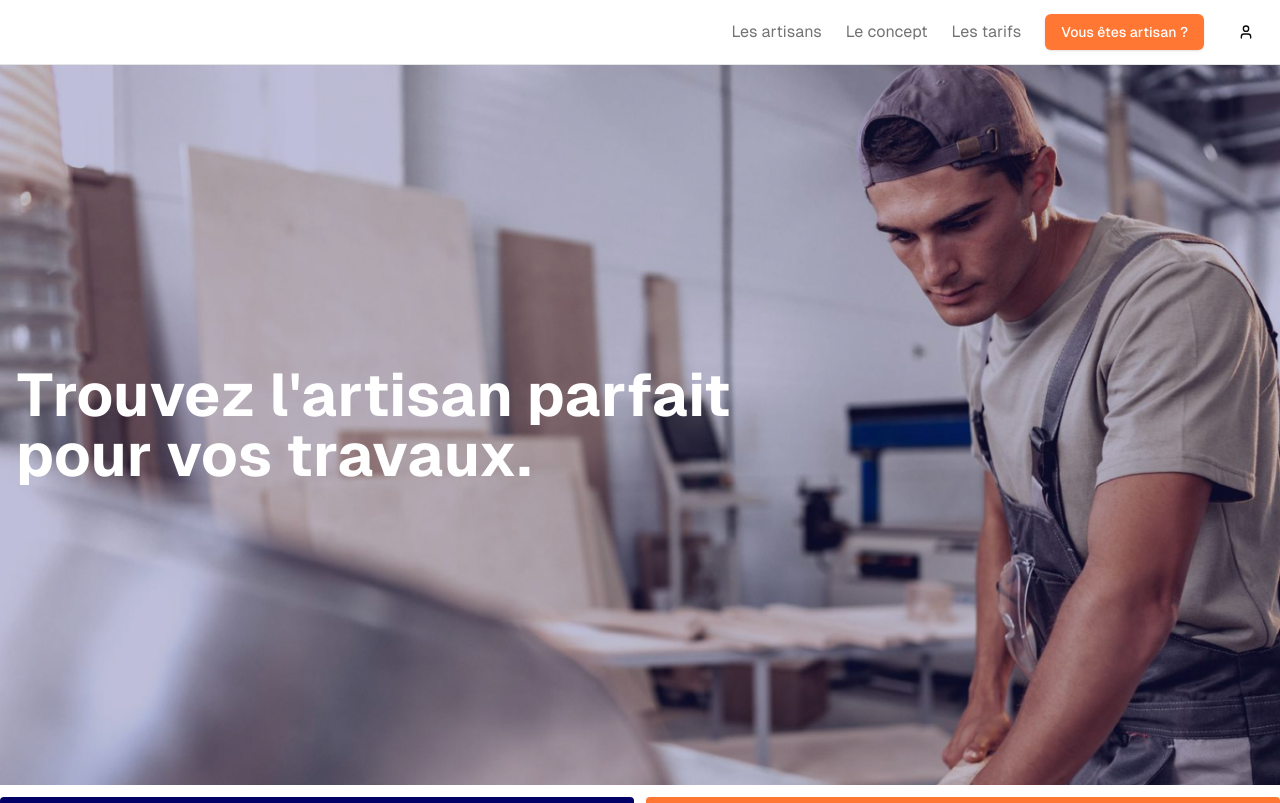
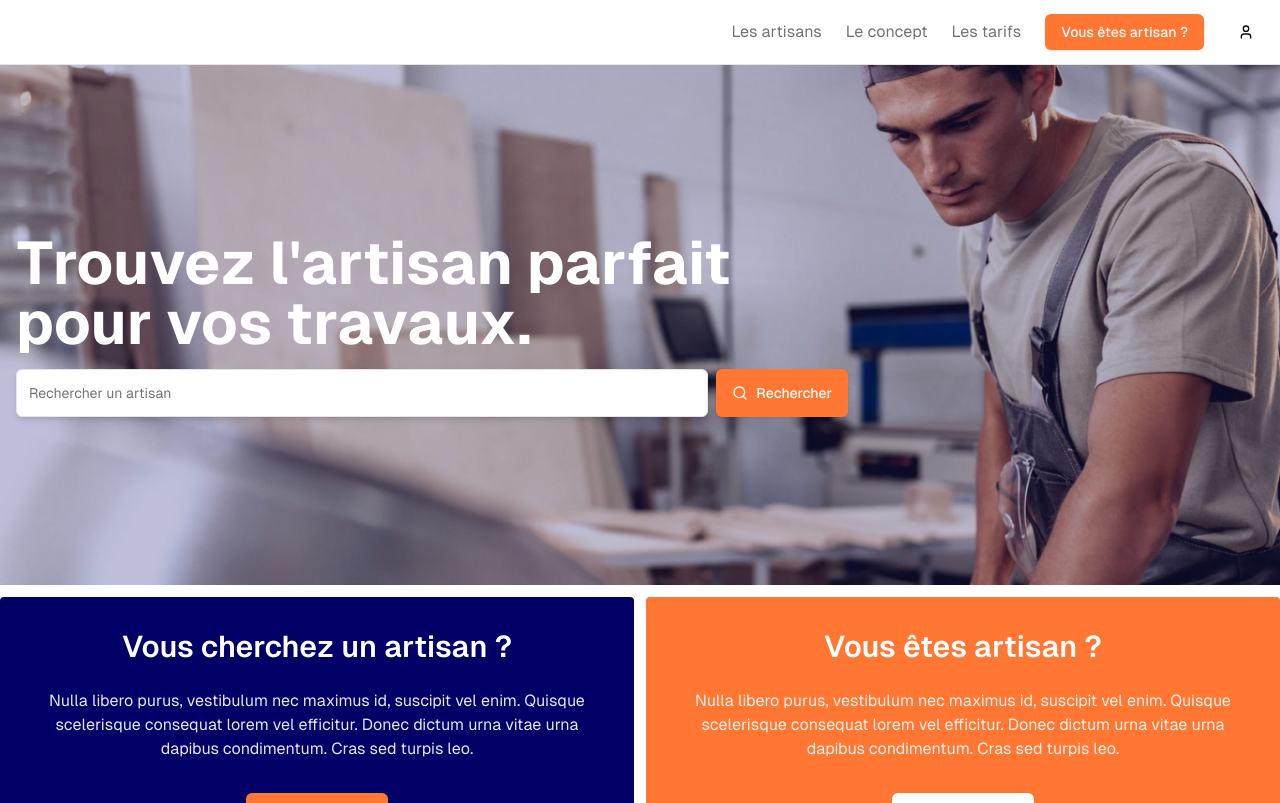
Before and after one commit to Artilibre/artilibre-web, a Next.js app: page /home in a window 1280 px wide. Shown: the top 803 px of the page. Built offline with nearby package versions, Linux system fonts and the light colour scheme.

Commit message:
Make search component

```diff
--- a/app/globals.css
+++ b/app/globals.css
@@ -27,7 +27,7 @@ body {
     --destructive-foreground: 0 0% 98%;
     --border: 0 0% 89.8%;
     --input: 0 0% 89.8%;
-    --ring: 0 0% 3.9%;
+    --ring: 20 100% 60%;
     --chart-1: 12 76% 61%;
     --chart-2: 173 58% 39%;
     --chart-3: 197 37% 24%;
--- a/app/home/page.tsx
+++ b/app/home/page.tsx
@@ -1,7 +1,10 @@
 import { Twochoices } from "@/components/home/two-choices";
 import { Footer } from "@/components/layout/footer";
 import { NavBar } from "@/components/layout/nav-bar";
+import { Button } from "@/components/ui/button";
+import { Input } from "@/components/ui/input";
 import { Separator } from "@/components/ui/separator";
+import { SearchIcon } from "lucide-react";
 import Image from "next/image";
 
 const HomePage = async () => {
@@ -9,11 +12,20 @@ const HomePage = async () => {
     <div>
       <NavBar />
       <div className="relative">
-        <Image src="/bg-craftman.jpg" alt="Craftman" width="1366" height="768" objectFit="cover" />
+        <div className="relative h-[35vh] w-full md:h-[50vh] lg:h-[65vh]">
+          <Image src="/bg-craftman.jpg" alt="Craftman" layout="fill" objectFit="cover" />
+        </div>
         <div className="absolute inset-0 flex items-center justify-center">
           <div className="container grid grid-cols-3 px-4 text-white">
             <div className="col-span-2">
-              <span className="text-6xl font-bold">Trouvez l'artisan parfait pour vos travaux.</span>
+              <span className="text-2xl font-bold md:text-4xl lg:text-6xl">Trouvez l'artisan parfait pour vos travaux.</span>
+              <div className="mt-4 flex h-10 space-x-2 md:h-12">
+                <Input placeholder="Rechercher un artisan" className="w-full" />
+                <Button className="h-full">
+                  <SearchIcon className="h-4 w-4" />
+                  <span className="hidden md:inline">Rechercher</span>
+                </Button>
+              </div>
             </div>
           </div>
         </div>
--- a/components/ui/input.tsx
+++ b/components/ui/input.tsx
@@ -1,22 +1,20 @@
-import * as React from "react"
+import * as React from "react";
 
-import { cn } from "@/lib/utils"
+import { cn } from "@/lib/utils";
 
-const Input = React.forwardRef<HTMLInputElement, React.ComponentProps<"input">>(
-  ({ className, type, ...props }, ref) => {
+const Input = React.forwardRef<HTMLInputElement, React.ComponentProps<"input">>(({ className, type, ...props }, ref) => {
   return (
     <input
       type={type}
       className={cn(
-          "flex h-9 w-full rounded-md border border-input bg-transparent px-3 py-1 text-base shadow-sm transition-colors file:border-0 file:bg-transparent file:text-sm file:font-medium file:text-foreground placeholder:text-muted-foreground focus-visible:outline-none focus-visible:ring-1 focus-visible:ring-ring disabled:cursor-not-allowed disabled:opacity-50 md:text-sm",
+        "flex h-10 w-full rounded-md border border-input bg-white px-3 py-1 text-base text-black shadow-md transition-colors file:border-0 file:bg-transparent file:text-sm file:font-medium file:text-foreground placeholder:text-muted-foreground focus-visible:outline-none focus-visible:ring-2 focus-visible:ring-ring disabled:cursor-not-allowed disabled:opacity-50 md:h-12 md:text-sm",
         className
       )}
       ref={ref}
       {...props}
     />
-    )
-  }
-)
-Input.displayName = "Input"
+  );
+});
+Input.displayName = "Input";
 
-export { Input }
+export { Input };
```
Lines whose indentation alone changed are shown as unchanged.
